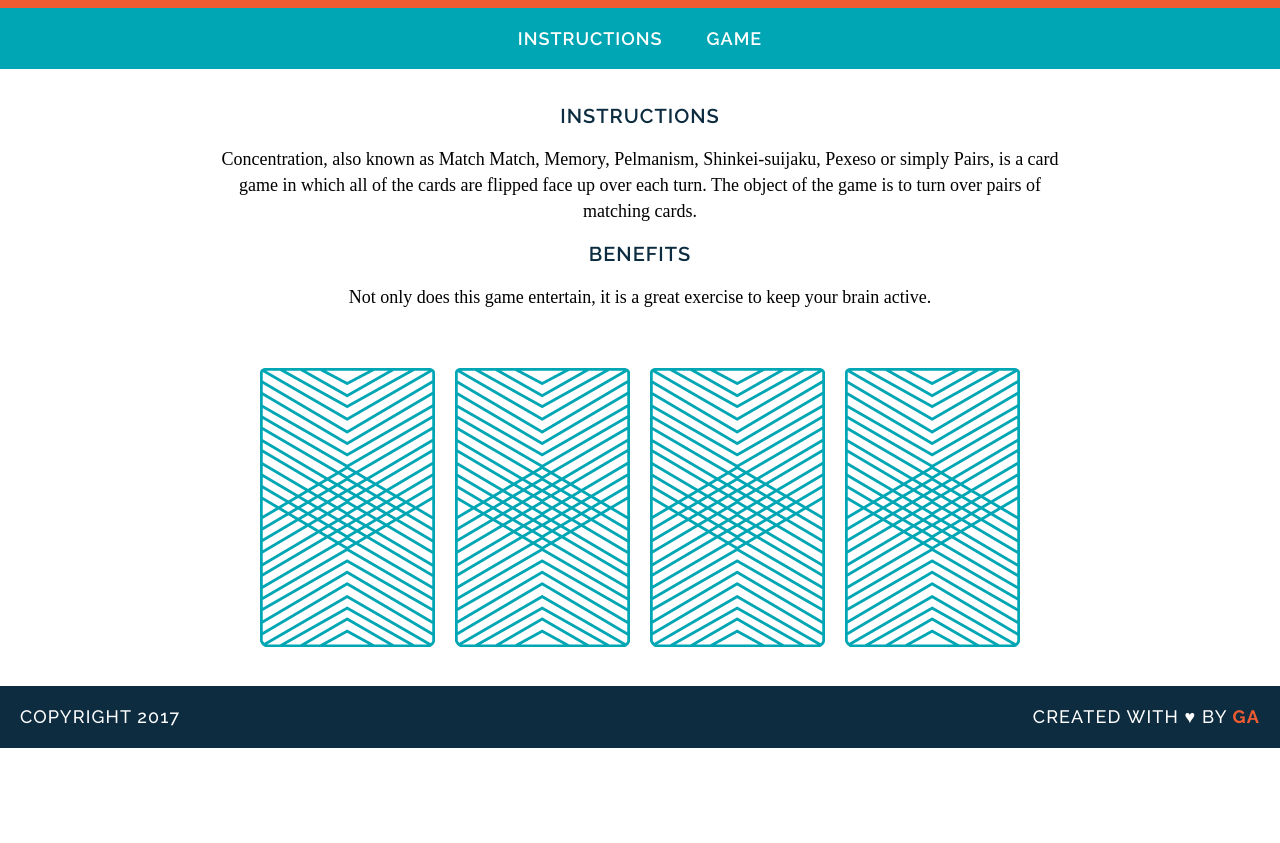
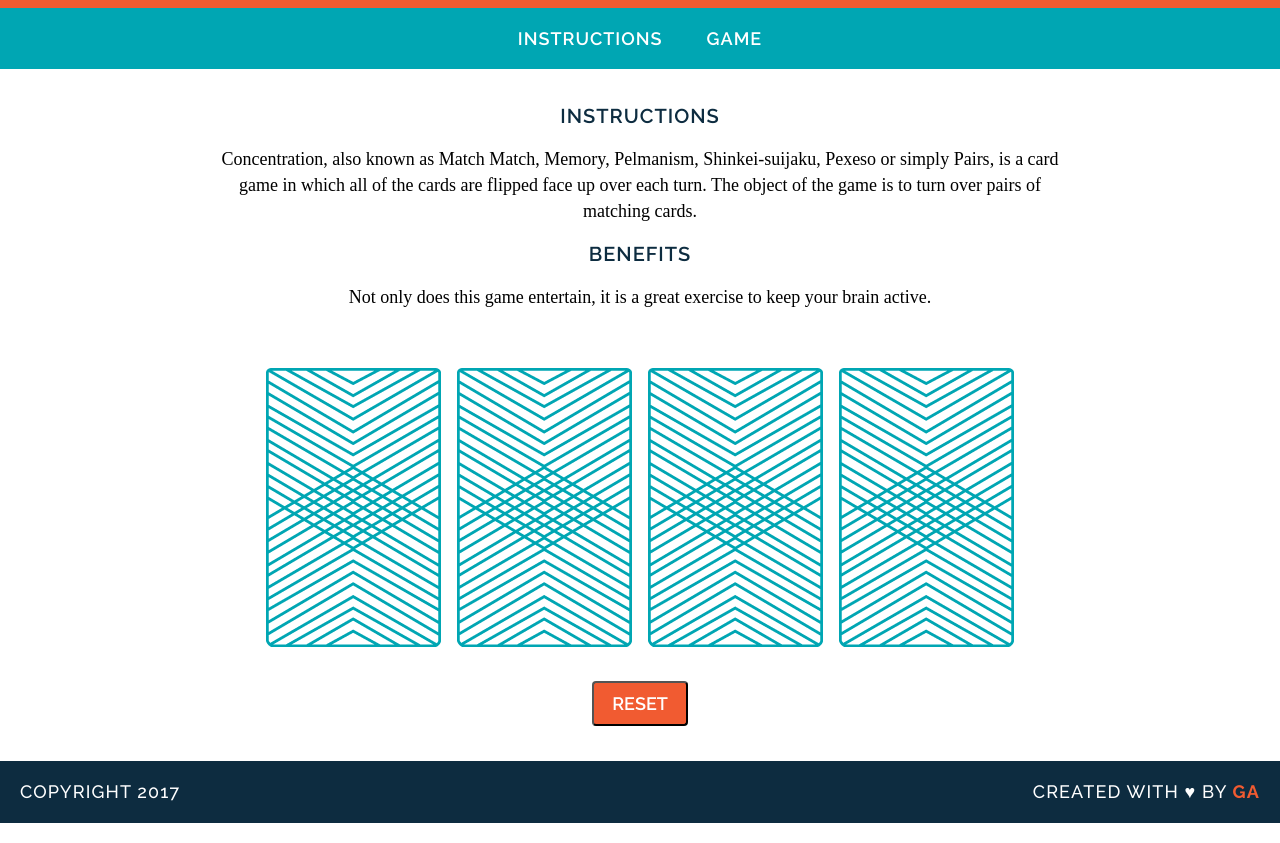
Before and after one commit to ronsbons/wdi-fundamentals-memorygame, a plain HTML site: page memory_game/index.html in a window 1280 px wide. Shown: the part 105-948 px from the top of the page. Before the commit the page ends 873 px from the top, so only its background shows below. Drawn offline with Linux system fonts and the light colour scheme; a web font is replaced by a local one.

Commit message:
edited game logic

```diff
--- a/memory_game/css/style.css
+++ b/memory_game/css/style.css
@@ -67,6 +67,19 @@ img {
 	margin: 40px 8px 0;
 }
 
+button {
+	margin: 30px 0 0 0;
+	text-transform: uppercase;
+	font-family: "Raleway", sans-serif;
+	cursor: pointer;
+	background-color: #F15B31;
+	color: #FFFFFF;
+	padding: 10px 18px;
+	border-radius: 4px;
+	font-weight: 600;
+	font-size: 18px;
+}
+
 footer {
 	margin: 0 0 20px;
 	text-transform: uppercase;
--- a/memory_game/index.html
+++ b/memory_game/index.html
@@ -23,12 +23,13 @@
 			<h2>Benefits</h2>
 			<p>Not only does this game entertain, it is a great exercise to keep your brain active.</p>
 
-			<div id="game">
-				<img src="images/back.png" alt="Queen of Diamonds">
-				<img src="images/back.png" alt="Queen of Hearts">
-				<img src="images/back.png" alt="King of Diamonds">
-				<img src="images/back.png" alt="King of Hearts">
-			</div>
+			<div id="game-board" class="board clearfix"></div>
+
+			<!--
+			<div><p id="score-listing">Score:</p></div>
+			-->
+
+			<button>Reset</button>
 		</main>
 
 		<footer class="clearfix">
--- a/memory_game/js/main.js
+++ b/memory_game/js/main.js
@@ -20,25 +20,54 @@ var cards = [
 		cardImage: "images/king-of-diamonds.png"
 	}
 ];
+
 var cardsInPlay = [];
 
 var checkForMatch = function () {
+	//var scoreTotal = 1;
 	if (cardsInPlay[0] === cardsInPlay[1]) {
 		alert("You found a match!");
+		/*
+		//adds scoreTotal to paragraph
+		var score = document.getElementById("score-listing");
+		score.textContent = "Score: " + scoreTotal;
+		//inrements score with each match
+		scoreTotal += 1;
+		*/
 	} else {
 		alert("Sorry, try again.");
 	}
 }
 
-var flipCard = function (cardId) {
+var flipCard = function () {
+	//gets card's position in array
+	var cardId = this.getAttribute("data-id");
 	console.log("User flipped " + cards[cardId].rank);
 	console.log(cards[cardId].cardImage);
 	console.log(cards[cardId].suit);
 	cardsInPlay.push(cards[cardId].rank);
+	this.setAttribute("src", cards[cardId].cardImage);
 	if (cardsInPlay.length === 2) {
 		checkForMatch();
 	};
 };
 
-flipCard(0);
-flipCard(2);
+var createBoard = function () {
+	for (var i = 0; i < cards.length; i++) {
+		var cardElement = document.createElement("img");
+		cardElement.setAttribute("src", "images/back.png");
+		cardElement.setAttribute("data-id", i);
+		cardElement.addEventListener("click", flipCard);
+		document.getElementById("game-board").appendChild(cardElement);
+	};
+};
+
+createBoard();
+
+var reset = function () {
+	cardsInPlay = [];
+	document.getElementById("game-board").innerHTML = "";
+	createBoard();
+};
+
+document.querySelector("button").addEventListener("click", reset);
```
